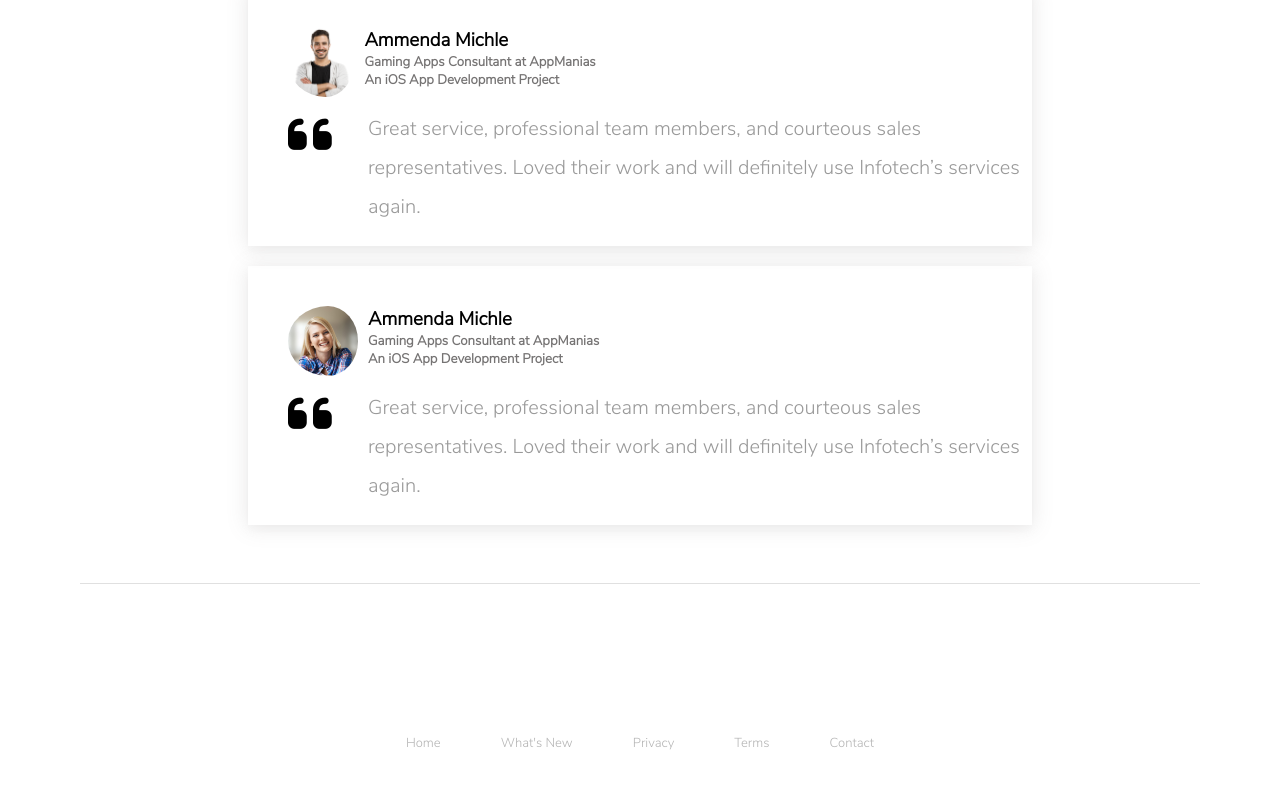
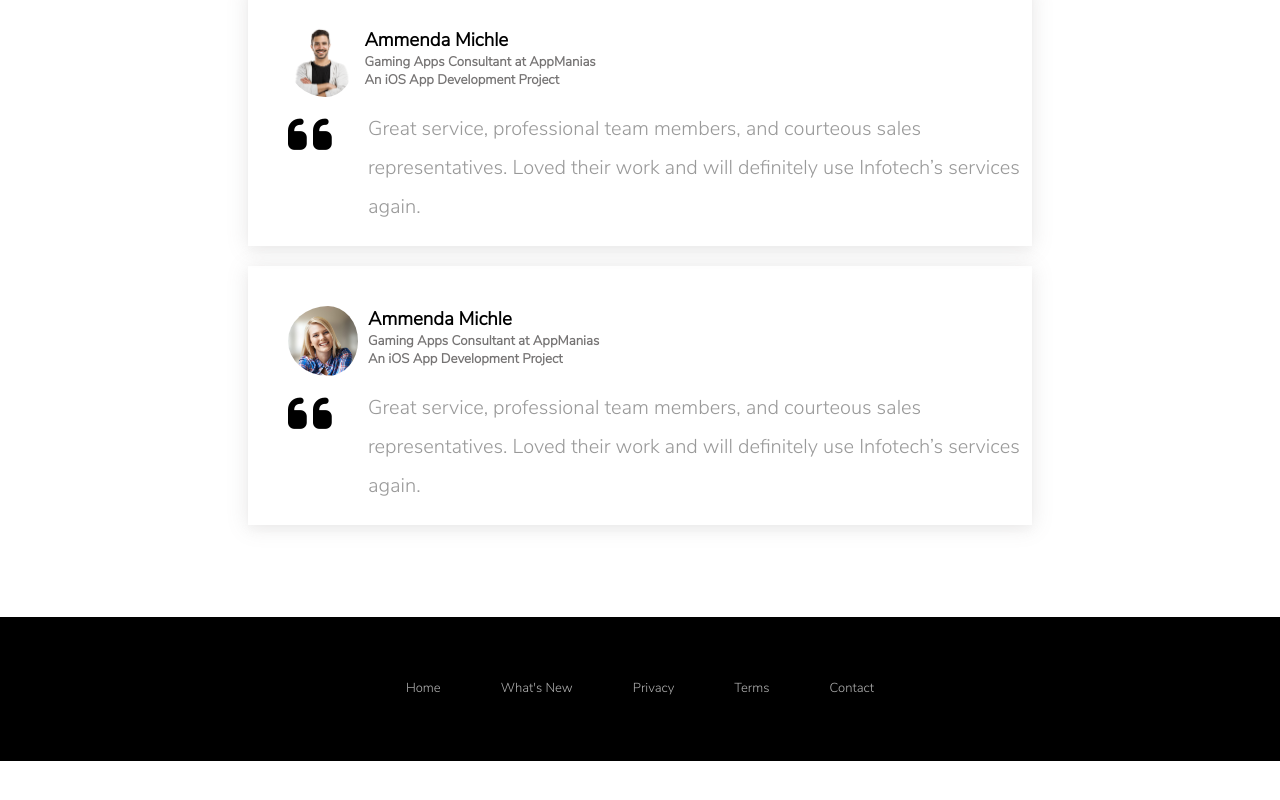
Before and after one commit to sharathvignesh/inf-tch, a React (Create React App) app: page / in a window 1280 px wide. Shown: the part 2140-2940 px from the top of the page. After the commit the page ends 2901 px from the top, so only its background shows below. Built offline with nearby package versions, Linux system fonts and the light colour scheme.

Commit message:
footer black color

```diff
--- a/src/Styles/landing.css
+++ b/src/Styles/landing.css
@@ -171,11 +171,13 @@ body .frontpage {
 /* Footer */
 
 footer {
-    font-size: 14px;
-    padding: 60px 0px;
-    color: #999999;
-    align-items: center;
-    margin-top: 50px;
+  font-size: 14px;
+  padding: 60px 0px;
+  color: white;
+  -ms-flex-align: center;
+  align-items: center;
+  margin-top: 50px;
+  background: black;
 }
 
 footer ul li {
--- a/src/components/PostedLanding/Testimony.js
+++ b/src/components/PostedLanding/Testimony.js
@@ -40,8 +40,6 @@ class Testimony extends Component {
                   </p>
                 </div>
            </div>
-           <br />
-           <hr />
         </div>
     )
   }
```
